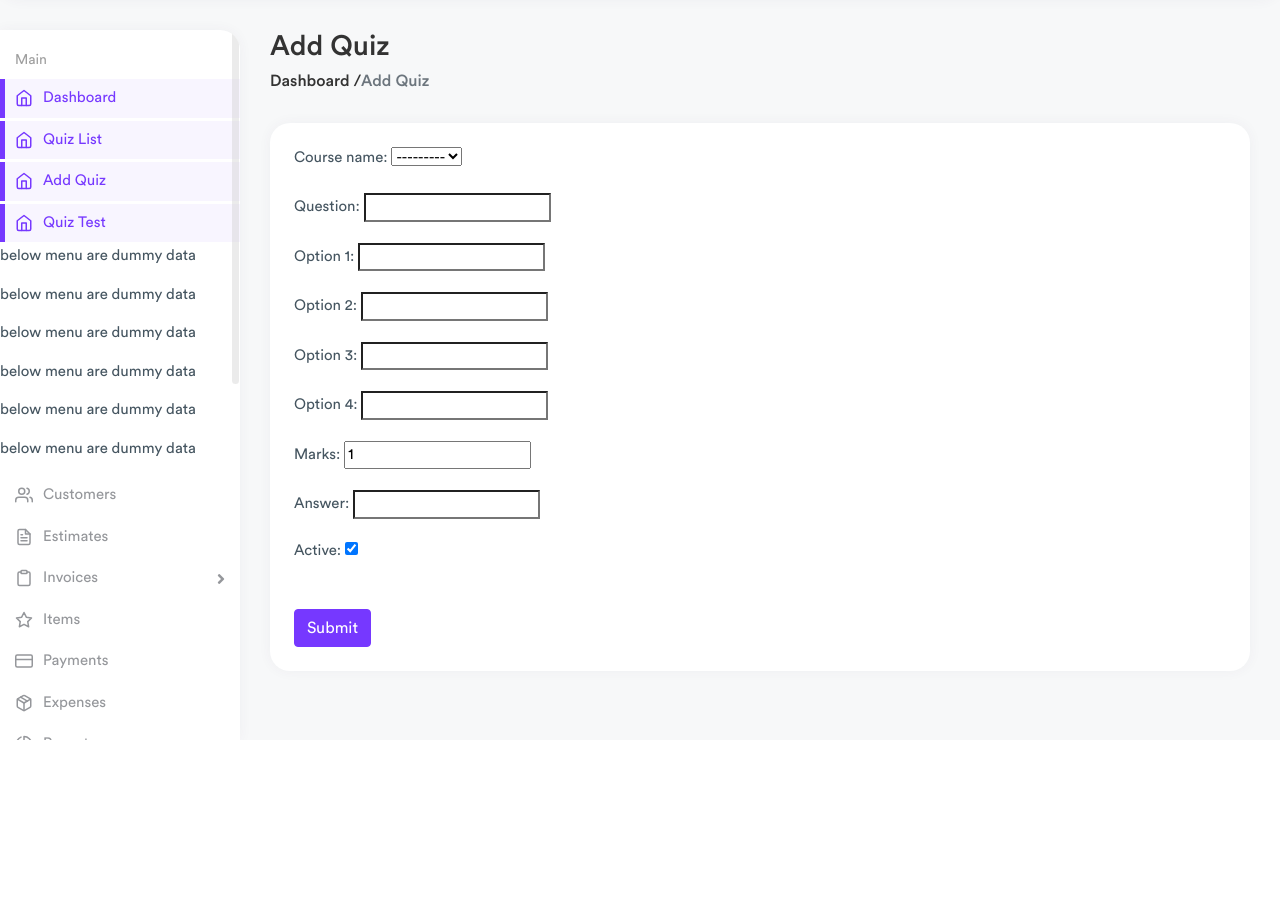
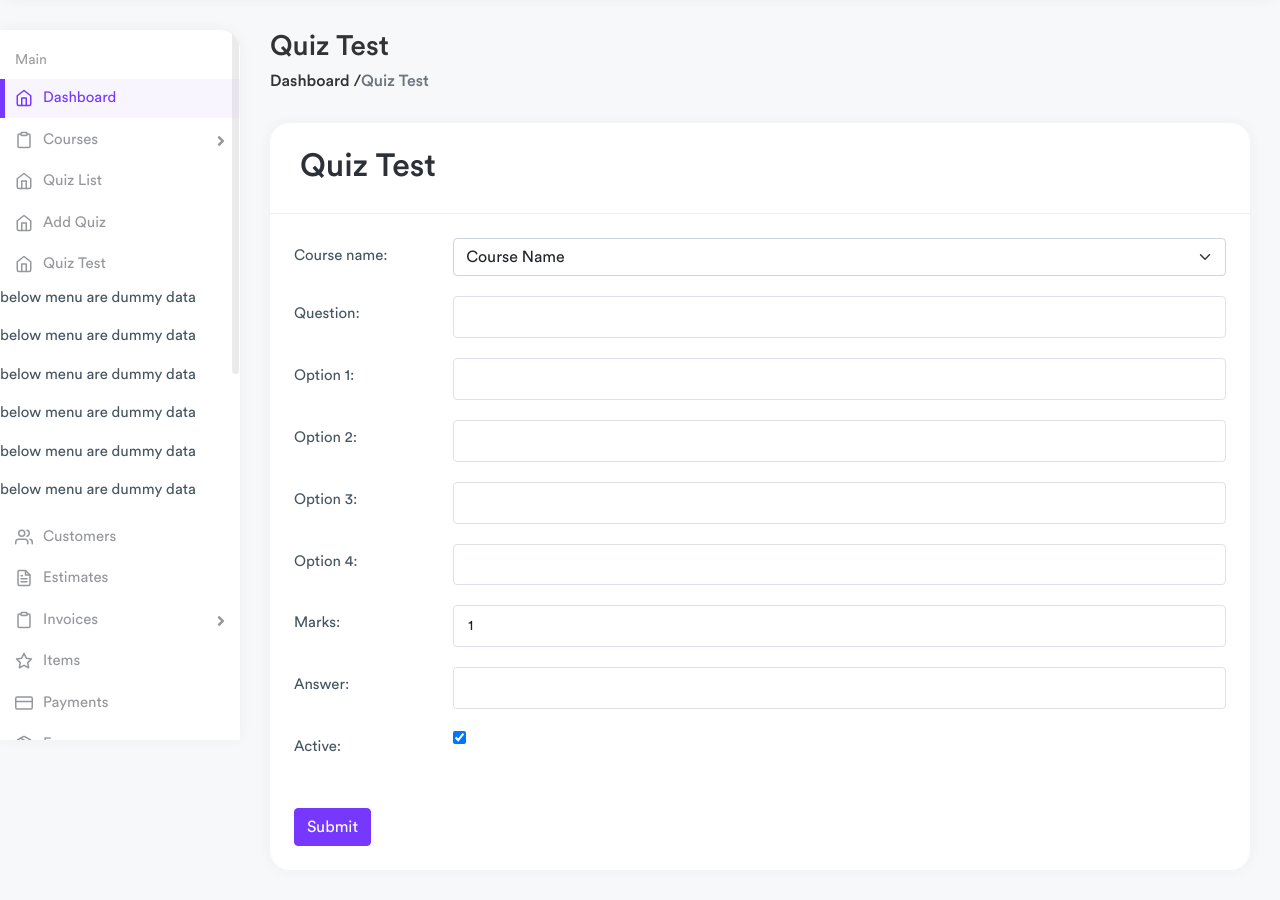
Before and after one commit to mailzahidul/quize_management_system, a Django app: page /add_quiz/ in a window 1280 px wide. Shown: the part 60-960 px from the top of the page. Before the commit the page ends 800 px from the top, so only its background shows below. Run offline with Django 4.2, Linux system fonts and the light colour scheme; data comes from the database, SQL or seed files in the repository; data that the repository does not hold is empty; some libraries are stand-ins or nearby versions.

Commit message:
course listing

```diff
--- /dev/null
+++ b/quiz_management_system/quiz/custom_context_processor.py
@@ -0,0 +1,7 @@
+from quiz.models import Course
+
+def custom_context_processor(request):
+    context={}
+    courses = Course.objects.filter(active=True)
+    context['courses'] = courses
+    return context
--- a/quiz_management_system/quiz/forms.py
+++ b/quiz_management_system/quiz/forms.py
@@ -5,3 +5,12 @@ class Quizform(forms.ModelForm):
     class Meta:
         model=Quiz
         fields="__all__"
+        widgets = {
+            'question': forms.TextInput(attrs={'class': 'form-control'}),
+            'option_1': forms.TextInput(attrs={'class': 'form-control'}),
+            'option_2': forms.TextInput(attrs={'class': 'form-control'}),
+            'option_3': forms.TextInput(attrs={'class': 'form-control'}),
+            'option_4': forms.TextInput(attrs={'class': 'form-control'}),
+            'marks': forms.NumberInput(attrs={'class': 'form-control'}),
+            'answer': forms.TextInput(attrs={'class': 'form-control'})
+        }
--- a/quiz_management_system/quiz/models.py
+++ b/quiz_management_system/quiz/models.py
@@ -11,7 +11,6 @@ class Semester(models.Model):
     semester_name = models.CharField(max_length=150)
     semester_year = models.CharField(max_length=150)
     create_date = models.DateField(auto_now_add=True)
-    created_by = models.ForeignKey(UserProfile, on_delete=models.CASCADE)
     active = models.BooleanField(default=True)
 
     def __str__(self):
@@ -23,7 +22,6 @@ class Course(models.Model):
     department_name = models.ForeignKey(Department, on_delete=models.CASCADE)
     semester_name = models.ForeignKey(Semester, on_delete=models.CASCADE, null=True)
     create_date = models.DateField(auto_now_add=True)
-    created_by = models.ForeignKey(UserProfile, on_delete=models.CASCADE)
     active = models.BooleanField(default=True)
 
     def __str__(self):
--- a/quiz_management_system/quiz/views.py
+++ b/quiz_management_system/quiz/views.py
@@ -2,26 +2,27 @@ from django.shortcuts import render, redirect
 from django.contrib.auth.decorators import login_required
 from django.contrib.auth.models import User, Group
 from .forms import Quizform
-from .models import Quiz
+from .models import Quiz, Course, Semester, Result
 from user_admin.models import User as UUser
 from user_admin.forms import CreateUserProfileForm
 # Create your views here.
 
 @login_required
 def home(request):
+    context={}
+    courses = Course.objects.filter(active=True)
+    print(courses)
+    context['courses'] = courses
     l = Group.objects.all()
     print(l, "DFDFDFFD")
-    return render(request, 'index.html')
+    return render(request, 'index.html', context)
 
 
 @login_required
 def quiz_list(request):
     context={}
-    forms = CreateUserProfileForm()
-
     quizes = Quiz.objects.all()
     context['quizes'] = quizes
-    context['forms'] = forms
     return render(request, 'quiz/quiz_list.html', context)
 
 @login_required
@@ -59,11 +60,14 @@ def quiz_test(request):
        return render(request, 'quiz/quiz_test.html', context)
 
 def add_quiz(request):
+    context={}
     forms = Quizform()
+    courses = Course.objects.filter(active=True)
+    context['courses'] = courses
     if request.POST:
         forms = Quizform(request.POST)
         if forms.is_valid():
             forms.save()
             return redirect('quiz_list')
-    context={'forms':forms}
+    context['forms']=forms
     return render(request, 'quiz/add_quiz.html', context)
--- a/quiz_management_system/quiz_management_system/settings.py
+++ b/quiz_management_system/quiz_management_system/settings.py
@@ -66,6 +66,7 @@ TEMPLATES = [
                 'django.template.context_processors.request',
                 'django.contrib.auth.context_processors.auth',
                 'django.contrib.messages.context_processors.messages',
+                'quiz.custom_context_processor.custom_context_processor',
             ],
         },
     },
--- a/quiz_management_system/templates/quiz/add_quiz.html
+++ b/quiz_management_system/templates/quiz/add_quiz.html
@@ -7,10 +7,10 @@
     <div class="page-header">
         <div class="row">
             <div class="col-sm-12">
-                <h3 class="page-title">Add Quiz</h3>
+                <h3 class="page-title">Quiz Test</h3>
                 <ul class="breadcrumb">
                     <li><a href="{% url 'home' %}">Dashboard / </a></li>
-                    <li class="breadcrumb-item active"> Add Quiz</li>
+                    <li class="breadcrumb-item active"> Quiz Test</li>
                 </ul>
             </div>
         </div>
@@ -19,14 +19,85 @@
     <div class="row">
         <div class="col-md-12">
             <div class="card">
+                <div class="card-header">
+                    <h2>Quiz Test</h2>
+                </div>
                 <div class="card-body">
 
 
                     <form method='post' action=''>
                         {% csrf_token %}
-                        {{ forms.as_p }}
+                        <div class="form-group row">
+                            <label for="id_course_name" class="col-form-label col-md-2">Course name:</label>
+                            <div class="col-md-10">
+                            <select class="form-select" name="course_name" required="" id="id_course_name">
+                                <option value="0" selected="">Course Name</option>
+                                {% for course in courses %}
+                                <option value="{{ course.id }}">{{ course.course_name }}</option>
+                                {% endfor %}
+                            </select>
+                          </div>
+                            </div>
+
+                        <div class="form-group row">
+                            <label class="col-form-label col-md-2">Question:</label>
+                            <div class="col-md-10">
+                                {{ forms.question }}
+                            </div>
+                        </div>
+
+                        <div class="form-group row">
+                            <label class="col-form-label col-md-2">Option 1:</label>
+                            <div class="col-md-10">
+                                {{ forms.option_1 }}
+                            </div>
+                        </div>
+
+                        <div class="form-group row">
+                            <label class="col-form-label col-md-2">Option 2:</label>
+                            <div class="col-md-10">
+                                {{ forms.option_2 }}
+                            </div>
+                        </div>
+
+                        <div class="form-group row">
+                            <label class="col-form-label col-md-2">Option 3:</label>
+                            <div class="col-md-10">
+                                {{ forms.option_3 }}
+                            </div>
+                        </div>
+
+                        <div class="form-group row">
+                            <label class="col-form-label col-md-2">Option 4:</label>
+                            <div class="col-md-10">
+                                {{ forms.option_4 }}
+                            </div>
+                        </div>
+
+                        <div class="form-group row">
+                            <label class="col-form-label col-md-2">Marks:</label>
+                            <div class="col-md-10">
+                                {{ forms.marks }}
+                            </div>
+                        </div>
+
+                        <div class="form-group row">
+                            <label class="col-form-label col-md-2">Answer:</label>
+                            <div class="col-md-10">
+                                {{ forms.answer }}
+                            </div>
+                        </div>
+
+                        <div class="form-group row">
+                            <label class="col-form-label col-md-2">Active:</label>
+                            <div class="col-md-10">
+                                {{ forms.active }}
+                            </div>
+                        </div>
+
                         <br>
                         <button type="submit" class="btn btn-primary">Submit</button>
+
                     </form>
                 </div>
             </div>
--- a/quiz_management_system/templates/sidebar.html
+++ b/quiz_management_system/templates/sidebar.html
@@ -6,13 +6,22 @@
                     <li class="active">
                         <a href="{% url 'home' %}"><i data-feather="home"></i> <span>Dashboard</span></a>
                     </li>
-                    <li class="active">
+                    <li class="submenu">
+                        <a href="#"><i data-feather="clipboard"></i> <span> Courses</span> <span
+                                class="menu-arrow"></span></a>
+                        <ul>
+                            {% for course in courses %}
+                            <li><a href="invoices.html">{{ course.course_name }}</a></li>
+                            {% endfor %}
+                        </ul>
+                    </li>
+                    <li>
                         <a href="{% url 'quiz_list' %}"><i data-feather="home"></i> <span>Quiz List</span></a>
                     </li>
-                    <li class="active">
+                    <li>
                         <a href="{% url 'add_quiz' %}"><i data-feather="home"></i> <span>Add Quiz</span></a>
                     </li>
-                    <li class="active">
+                    <li>
                         <a href="{% url 'quiz_test' %}"><i data-feather="home"></i> <span>Quiz Test</span></a>
                     </li>
                     <p>below menu are dummy data</p>
```
Also changed, not shown: quiz_management_system/templates/quiz/quiz_list.html (+5 -6 lines), quiz_management_system/user_admin/models.py (+5 -3 lines), quiz_management_system/db.sqlite3, quiz_management_system/quiz/migrations/0001_initial.py, quiz_management_system/quiz/migrations/0002_quiz_active.py (deleted), quiz_management_system/quiz/migrations/0002_remove_semester_created_by.py (added), quiz_management_system/quiz/migrations/0003_remove_course_created_by.py (added), quiz_management_system/user_admin/migrations/0001_initial.py, quiz_management_system/user_admin/migrations/0002_alter_userprofile_options_alter_userprofile_managers_and_more.py (deleted), quiz_management_system/user_admin/migrations/0003_alter_userprofile_options_alter_userprofile_managers_and_more.py (deleted), quiz_management_system/user_admin/migrations/0004_alter_userprofile_options_alter_userprofile_managers_and_more.py (deleted), quiz_management_system/user_admin/migrations/0005_alter_userprofile_options_alter_userprofile_managers_and_more.py (deleted).
